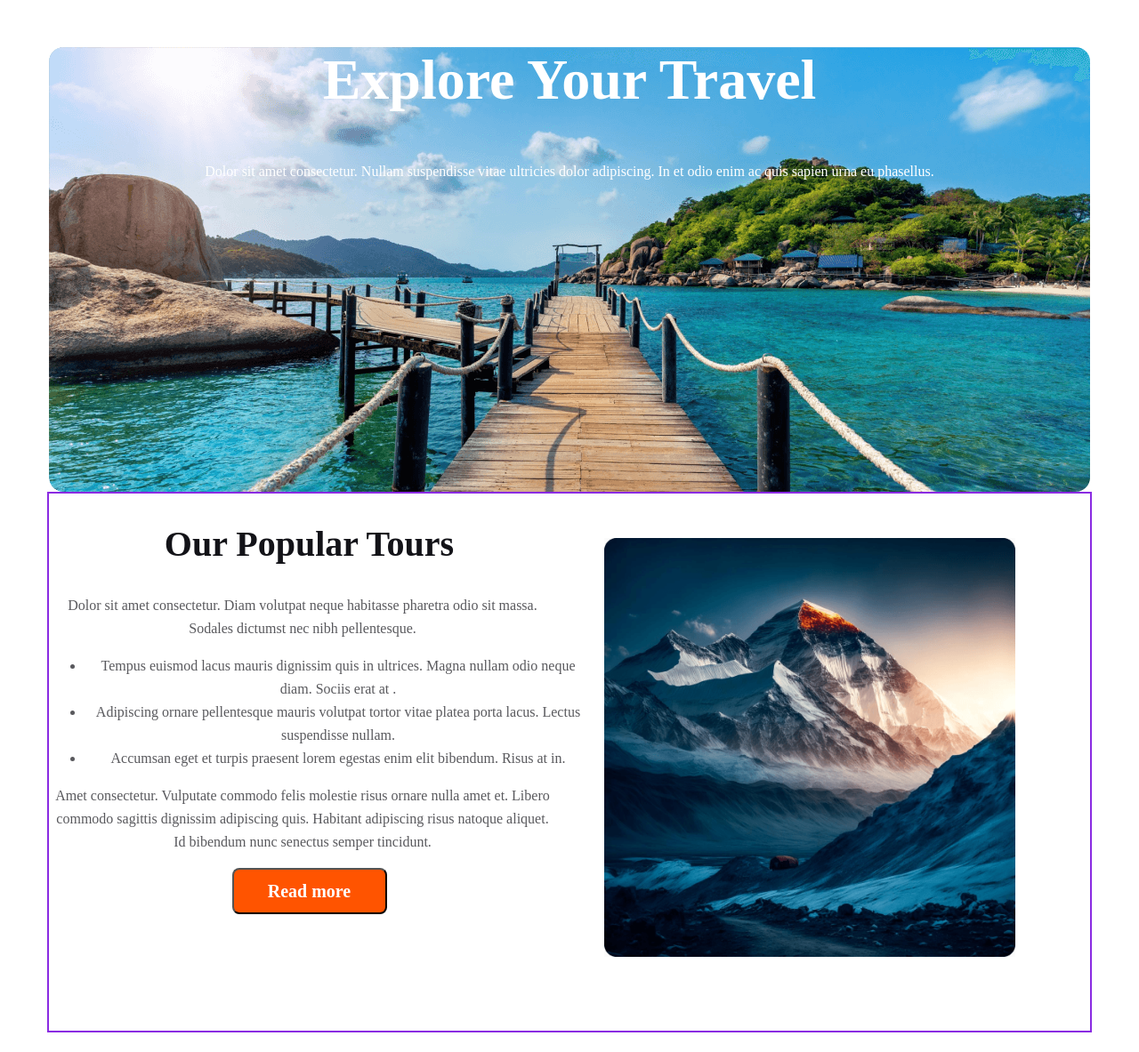
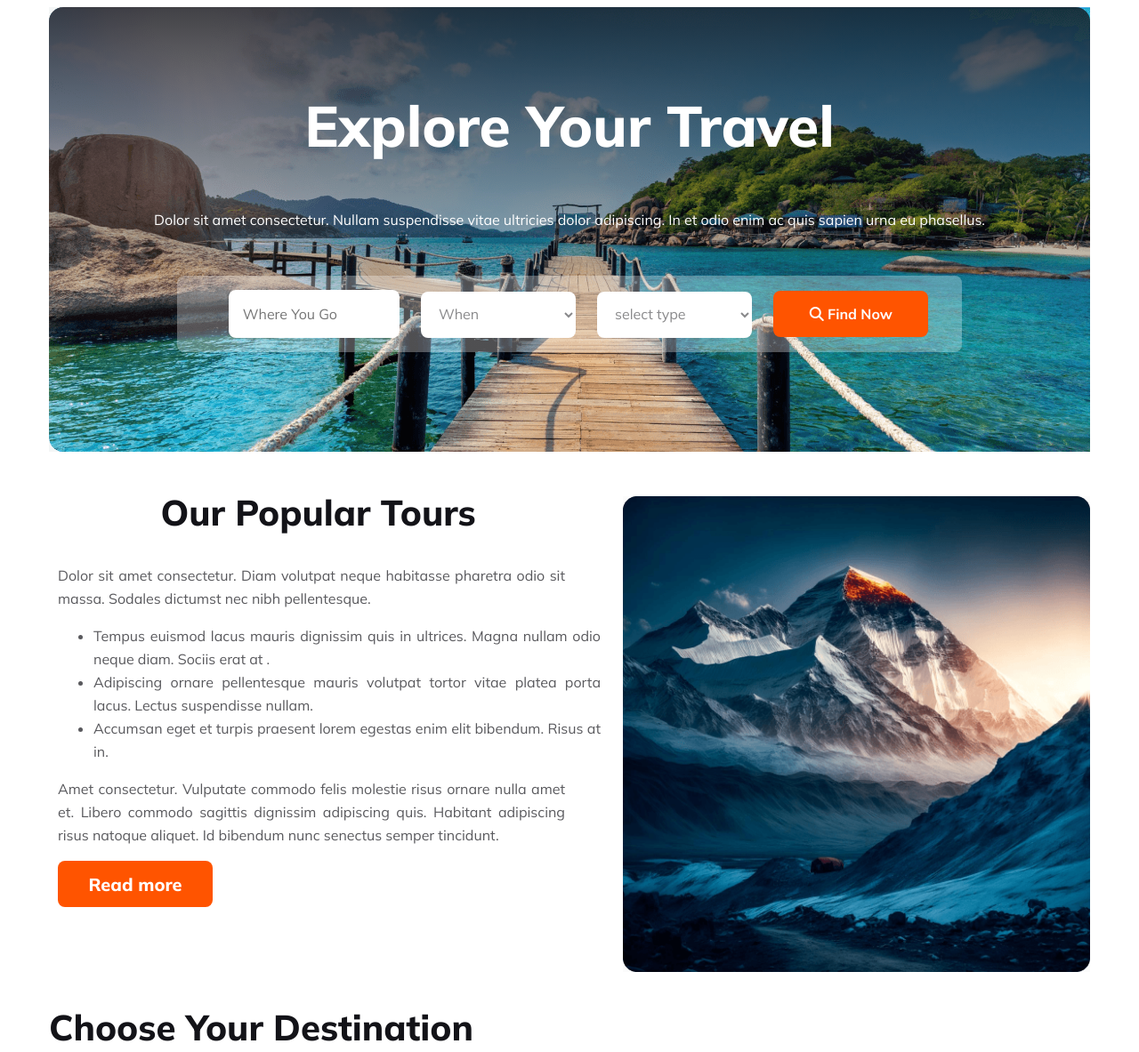
Before and after one commit to foisal2/project-2, a plain HTML site: page index.html in a window 1280 px wide. Shown: the top 1183 px of the page at 89% size. Drawn offline with Linux system fonts and the light colour scheme.

Commit message:
only for pc view

```diff
--- a/index.html
+++ b/index.html
@@ -1,20 +1,37 @@
 <!DOCTYPE html>
 <html lang="en">
+
 <head>
     <meta charset="UTF-8">
     <meta name="viewport" content="width=device-width, initial-scale=1.0">
     <title>Travel Website</title>
     <link rel="stylesheet" href="styles/travel.css">
+    <link rel="preconnect" href="https://fonts.googleapis.com">
+    <link rel="preconnect" href="https://fonts.gstatic.com" crossorigin>
+    <link href="https://fonts.googleapis.com/css2?family=Mulish:ital,wght@0,200..1000;1,200..1000&display=swap" rel="stylesheet">
+    <link rel="stylesheet" href="https://cdnjs.cloudflare.com/ajax/libs/font-awesome/6.5.1/css/all.min.css" integrity="sha512-DTOQO9RWCH3ppGqcWaEA1BIZOC6xxalwEsw9c2QQeAIftl+Vegovlnee1c9QX4TctnWMn13TZye+giMm8e2LwA==" crossorigin="anonymous" referrerpolicy="no-referrer" />
+    <link rel="stylesheet" href="styles/responssive.css">
+</head>
 
-</head>
 <body>
     <header>
         <section class="banner-section">
             <div class="banner-container">
                 <h2>Explore Your Travel</h2>
-<p>Dolor sit amet consectetur. Nullam suspendisse vitae ultricies dolor adipiscing. In et odio enim ac quis sapien urna eu phasellus.</p>
+                <p>Dolor sit amet consectetur. Nullam suspendisse vitae ultricies dolor adipiscing. In et odio enim ac
+                    quis sapien urna eu phasellus.</p>
             </div>
             <div class="banner-content">
+                <input type="text" placeholder="Where You Go">
+                <select name="" id="">
+                    <option value="">When</option>
+                </select>
+                <select name="" id="">
+                    <option value=""> select type</option>
+                </select>
+                <button>
+                    <i class="fa-solid fa-magnifying-glass"></i> Find Now
+                </button>
 
             </div>
 
@@ -27,15 +44,19 @@
                     Our Popular Tours
                 </h2>
                 <p>
-            Dolor sit amet consectetur. Diam volutpat neque habitasse pharetra odio sit massa. Sodales dictumst nec nibh pellentesque.
+                    Dolor sit amet consectetur. Diam volutpat neque habitasse pharetra odio sit massa. Sodales dictumst
+                    nec nibh pellentesque.
                 </p>
                 <ul>
-    <li>Tempus euismod lacus mauris dignissim quis in ultrices. Magna nullam odio neque diam. Sociis erat at .</li>
-    <li>Adipiscing ornare pellentesque mauris volutpat tortor vitae platea porta lacus. Lectus suspendisse nullam.</li>
+                    <li>Tempus euismod lacus mauris dignissim quis in ultrices. Magna nullam odio neque diam. Sociis
+                        erat at .</li>
+                    <li>Adipiscing ornare pellentesque mauris volutpat tortor vitae platea porta lacus. Lectus
+                        suspendisse nullam.</li>
                     <li> Accumsan eget et turpis praesent lorem egestas enim elit bibendum. Risus at in.</li>
                 </ul>
                 <p>Amet consectetur. Vulputate commodo felis molestie risus
-    ornare nulla amet et. Libero commodo sagittis dignissim adipiscing quis. Habitant adipiscing risus natoque aliquet. Id bibendum nunc senectus semper tincidunt. </p>
+                    ornare nulla amet et. Libero commodo sagittis dignissim adipiscing quis. Habitant adipiscing risus
+                    natoque aliquet. Id bibendum nunc senectus semper tincidunt. </p>
                 <button>Read more</button>
             </div>
             <div class="img-content">
@@ -46,7 +67,8 @@
         <section class="view-container">
             <div class="">
                 <h2>Choose Your Destination</h2>
-    <p>Dolor sit amet consectetur. Diam volutpat neque habitasse pharetra odio sit massa. Sodales dictumst nec nibh pellentesque.</p>
+                <p>Dolor sit amet consectetur. Diam volutpat neque habitasse pharetra odio sit massa. Sodales dictumst
+                    nec nibh pellentesque.</p>
             </div>
             <div class="view-content">
                 <img src="Images/Rectangle 5.png" alt="">
@@ -60,9 +82,18 @@
 
             </div>
         </section>
+
+        <section class="about-container">
+            <div class="about-content">
+
+            </div>
+
+
+        </section>
     </main>
     <footer>
 
     </footer>
 </body>
+
 </html>
--- /dev/null
+++ b/styles/responssive.css
@@ -0,0 +1 @@
+ @media
--- a/styles/travel.css
+++ b/styles/travel.css
@@ -1,21 +1,73 @@
-.banner-section {
+* {
+    font-family: Mulish;
+}
+
+header {
+    background-image: url(../Images/Group\ 13\ \(1\)\ \(1\).png);
+    background-repeat: no-repeat;
     width: 1170px;
     height: 500px;
-    background-image: url(../Images/Group\ 13\ \(1\)\ \(1\).png);
+    margin: 0 auto;
+}
 
-    margin: 0 auto;
+.banner-section {
     text-align: center;
     border-radius: 16px;
     flex-shrink: 0;
-    background: linear-gradient(#13131800);
+    background: linear-gradient(180deg, rgba(19, 19, 24, 0.80) 0%, rgba(19, 19, 24, 0.00) 100%);
 
 
 }
 
 .banner-container {
-    margin-top: 40px;
+    padding-top: 40px;
 
+}
 
+.banner-content {
+    border-radius: 8px;
+    background: rgba(255, 255, 255, 0.30);
+    width: 850px;
+    padding: 16px;
+    margin: 0 auto;
+}
+
+.banner-content input,
+select {
+    width: 174px;
+    height: 52px;
+    border-radius: 8px;
+    background: #FFF;
+    border: none;
+    outline: none;
+    padding-left: 16px;
+    color: rgba(19, 19, 24, 0.50);
+    font-family: Mulish;
+    font-size: 16px;
+    font-style: normal;
+    font-weight: 400;
+    line-height: normal;
+    margin-left: 20px;
+}
+
+.banner-content button {
+    width: 174px;
+    height: 52px;
+    flex-shrink: 0;
+    border-radius: 8px;
+    background: #FF5400;
+    border: none;
+    outline: none;
+    border-radius: 8px;
+    background: #FF5400;
+    color: #FFF;
+    text-align: center;
+    font-family: Mulish;
+    font-size: 16px;
+    font-style: normal;
+    font-weight: 700;
+    line-height: normal;
+    margin-left: 20px;
 }
 
 .banner-container h2 {
@@ -27,6 +79,7 @@
 
 .banner-container p {
     color: #FFF;
+    margin-bottom: 50px;
 
     font-size: 16px;
     font-weight: 400;
@@ -40,13 +93,15 @@
 .main-container {
     display: flex;
     width: 1170px;
-    border: 2px solid blueviolet;
     margin: 0 auto;
+    justify-content: space-between;
+    gap: 40px;
 }
 
 .text-content {
     width: 50%;
-    text-align: center;
+    text-align: justify;
+    padding: 10px;
 
 }
 
@@ -60,7 +115,9 @@
     line-height: normal;
 
 }
-.text-content p, ul {
+
+.text-content p,
+ul {
     color: rgba(19, 19, 24, 0.70);
     width: 570px;
     font-size: 16px;
@@ -82,10 +139,12 @@ line-height: 26px;
     font-style: normal;
     font-weight: 800;
     line-height: normal;
+    border: none;
+    outline: none;
 }
 
 .img-content img {
-    height: 85%;
+    width: 100%;
 }
 
 .img-content {
@@ -93,16 +152,27 @@ line-height: 26px;
     margin-top: 50px;
 }
 
-.view-container {  width: 1170px;
-margin: 0 auto;}
-.view-container h2 { color: #131318;
+.view-container {
+    width: 1170px;
+    margin: 0 auto;
+}
+
+.view-container h2 {
+    color: #131318;
     font-size: 40px;
     font-style: normal;
     font-weight: 800;
-    line-height: normal;}
-    .view-container p {  color: rgba(19, 19, 24, 0.70);
+    line-height: normal;
+}
+
+.view-container p {
+    color: rgba(19, 19, 24, 0.70);
     font-size: 16px;
     font-style: normal;
     font-weight: 400;
     line-height: 26px;
-      weight: 643px; }
+    weight: 643px;
+}
+.view-content img {
+
+}
```
Lines whose indentation alone changed are shown as unchanged.
